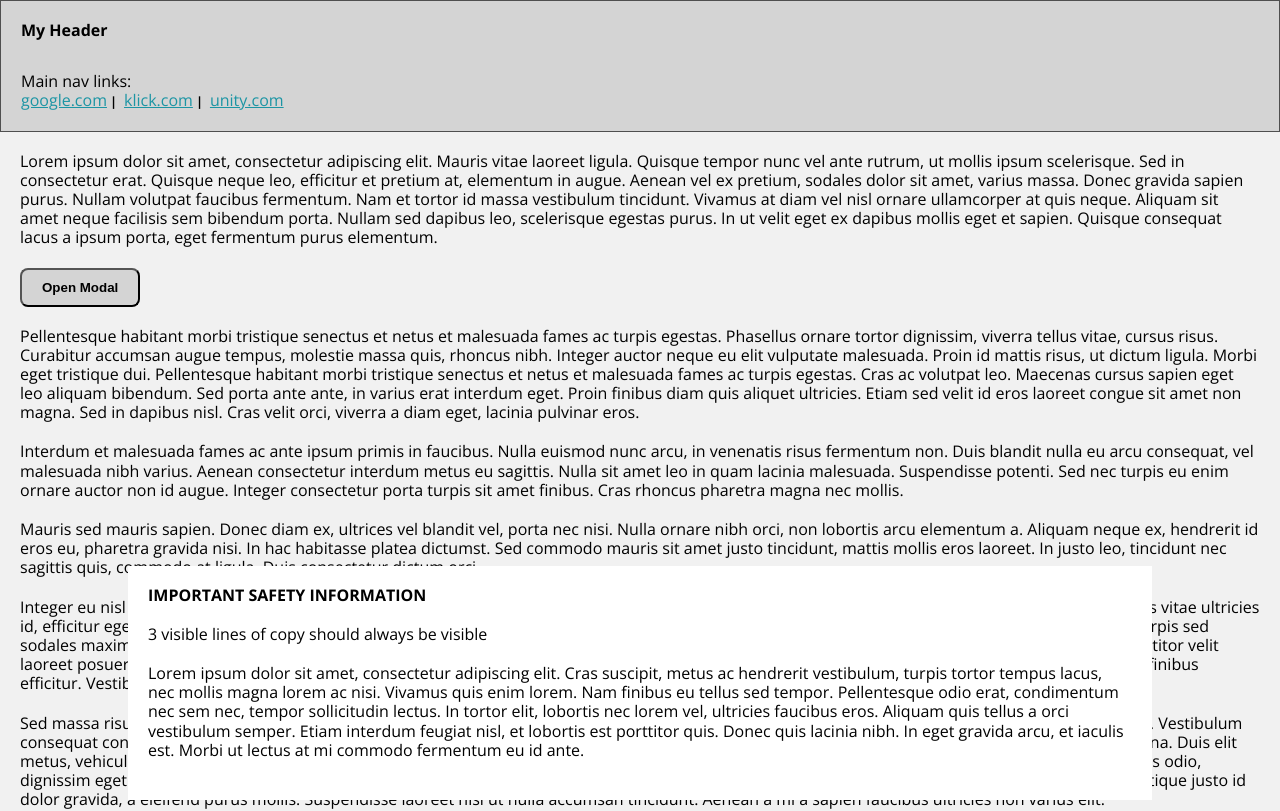
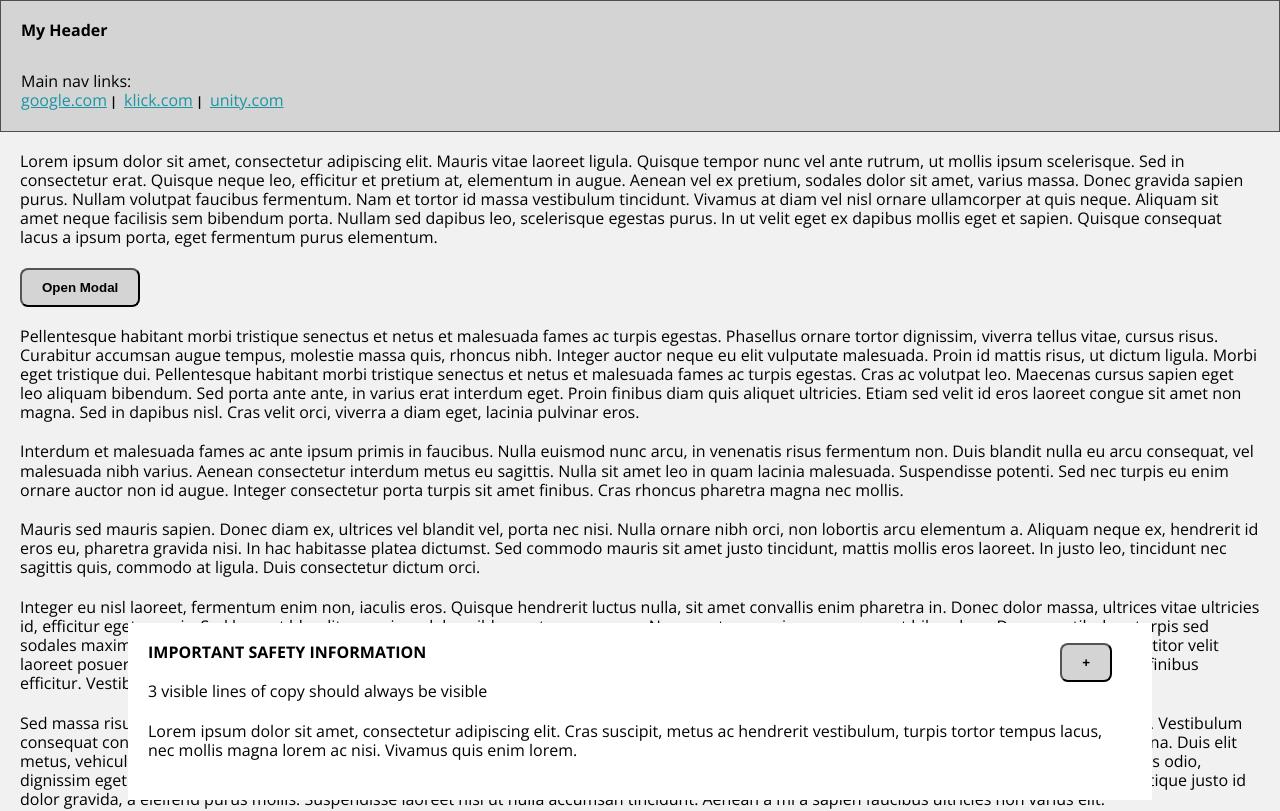
Before and after one commit to JusticeAmpofo/react-sample-website, a React (Create React App) app: page / in a window 1280 px wide. Shown: the top 811 px of the page. Built offline with nearby package versions, Linux system fonts and the light colour scheme.

Commit message:
add close button to the safety bar component and apply header fixes

```diff
--- a/src/components/Header.js
+++ b/src/components/Header.js
@@ -6,15 +6,15 @@ function Header() {
     const [expandNav, setExpandNav] = useState(false);
 
     return (
-        <header className="header website" class="header website-border">
+        <header className="header website-border">
             <div className="container">
                 <div className="headline-block mb8 mb0-sm">
                     <h1 className="h1">My Header</h1>
 
                     <button onClick={() => setExpandNav(expandNav => !expandNav)} className={`hamburger mobile-only-block ${expandNav ? 'hamburger--expand' : ''}`}>
-                        <span class="hamburger__top"></span>
-                        <span class="hamburger__middle"></span>
-                        <span class="hamburger__bottom"></span>
+                        <span className="hamburger__top"></span>
+                        <span className="hamburger__middle"></span>
+                        <span className="hamburger__bottom"></span>
                     </button>
                 </div>
 
--- a/src/components/SafetyBar.js
+++ b/src/components/SafetyBar.js
@@ -1,11 +1,18 @@
 import "../styles/SafetyBar.css"
 
 function SafetyBar() {
+    const scrollToISI = () => {
+        console.log('scroll to ISI clicked');
+    }
+
     return (
         <div className="safety-bar container">
-            <h2 className="h1 mb5">IMPORTANT SAFETY INFORMATION</h2>
-            <p className="mb5">3 visible lines of copy should always be visible</p>
-            <p className="mb5">Lorem ipsum dolor sit amet, consectetur adipiscing elit. Cras suscipit, metus ac hendrerit vestibulum, turpis tortor tempus lacus, nec mollis magna lorem ac nisi. Vivamus quis enim lorem. Nam finibus eu tellus sed tempor. Pellentesque odio erat, condimentum nec sem nec, tempor sollicitudin lectus. In tortor elit, lobortis nec lorem vel, ultricies faucibus eros. Aliquam quis tellus a orci vestibulum semper. Etiam interdum feugiat nisl, et lobortis est porttitor quis. Donec quis lacinia nibh. In eget gravida arcu, et iaculis est. Morbi ut lectus at mi commodo fermentum eu id ante.</p>
+            <div className="safety-bar__content">
+                <button onClick={scrollToISI} className='btn safety__btn-isi'>+</button>
+                <h2 className="h1 mb5">IMPORTANT SAFETY INFORMATION</h2>
+                <p className="mb5">3 visible lines of copy should always be visible</p>
+                <p className="mb5">Lorem ipsum dolor sit amet, consectetur adipiscing elit. Cras suscipit, metus ac hendrerit vestibulum, turpis tortor tempus lacus, nec mollis magna lorem ac nisi. Vivamus quis enim lorem.</p>
+            </div>
         </div>
     )
 }
--- a/src/styles/SafetyBar.css
+++ b/src/styles/SafetyBar.css
@@ -7,3 +7,12 @@
     transform: translate(-50%);
     width: 80%;
 }
+
+.safety-bar__content {
+    position: relative;
+}
+
+.safety__btn-isi {
+    position: absolute;
+    right: 20px;
+}
```
